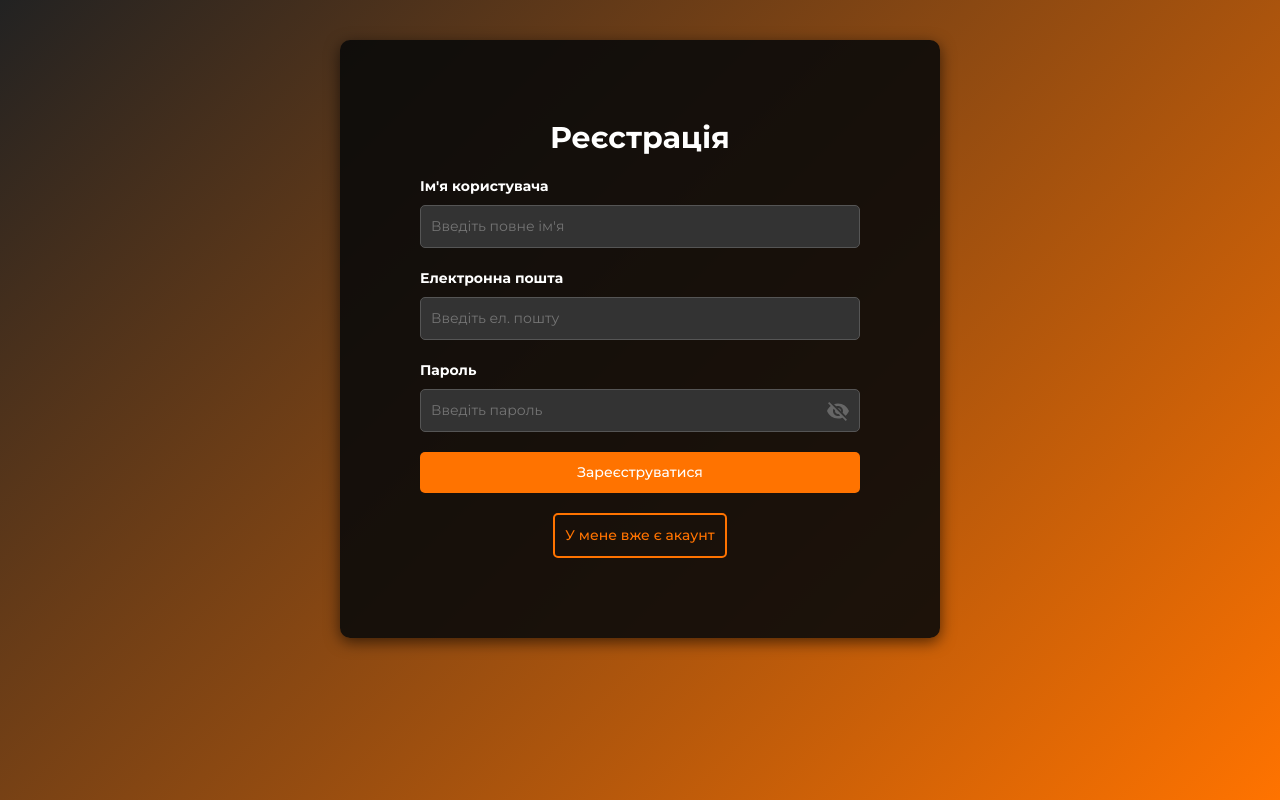
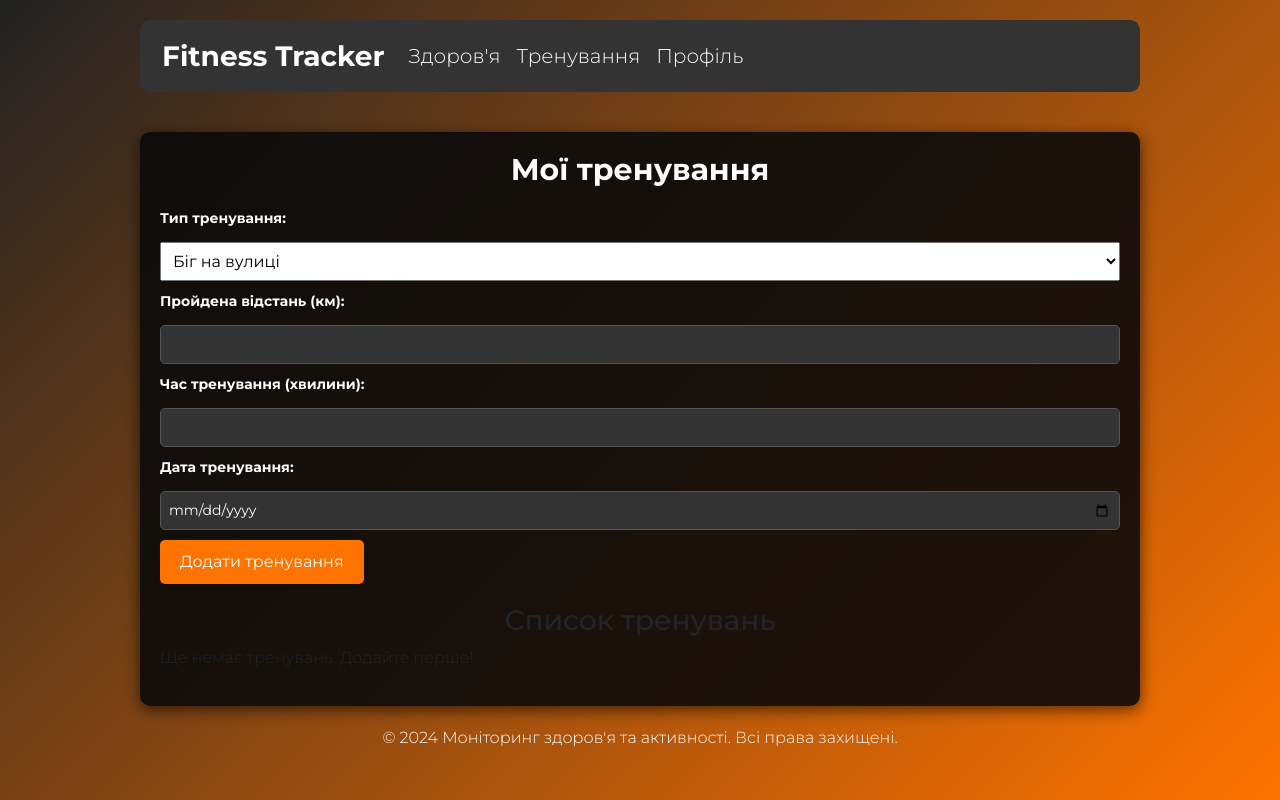
Before and after one commit to onsviii/fitness_track, a React (Create React App) app: page /workouts in a window 1280 px wide. Built offline with nearby package versions, Linux system fonts and the light colour scheme.

Commit message:
Update navbar and add workouts page

```diff
--- a/src/App.js
+++ b/src/App.js
@@ -11,6 +11,7 @@ import Footer from "./components/Footer/Footer"
 import NaviBar from './components/NaviBar/NaviBar';
 
 import Home from './pages/Home/Home';
+import Workouts from './pages/Workouts/Workouts'
 import Users from './pages/Users/Users';
 import Authentication from "./pages/Authentication/Authentication";
 
@@ -20,17 +21,18 @@ function App() {
   return (
     <>
       <Router>
-        {false ? (
-          <Container>
+        {true ? (
+          <Container className="page-container">
             <NaviBar />
             <Routes>
               <Route path="/" exact Component={Home} />
+              <Route path="/workouts" exact Component={Workouts} />
               <Route path="/profile" Component={Users} />
             </Routes>
             <Footer />
           </Container>
         ) : (
-          <Container>
+          <Container className="auth-container">
             <Authentication />
           </Container>
         )}
--- a/src/components/Authentication/SignUp.js
+++ b/src/components/Authentication/SignUp.js
@@ -40,7 +40,7 @@ const SignUp = () => {
     };
 
     return (
-      <div className="auth-container">
+      <Container>
         <h2>Реєстрація</h2>
         <form>
           <div className="form-group">
@@ -95,7 +95,7 @@ const SignUp = () => {
             Зареєструватися
           </button>
         </form>
-      </div>
+      </Container>
     );
   };
 
--- a/src/components/NaviBar/NaviBar.css
+++ b/src/components/NaviBar/NaviBar.css
@@ -1,6 +1,10 @@
 .navbar {
+    width: 100%;
+    max-width: 1000px;
+    background: #333;
     padding: 10px;
-    margin: 10px;
+    margin-top: 20px;
+    margin-bottom: 40px;
     border-radius: 10px;
     color: #ffffff
 }
--- a/src/components/NaviBar/NaviBar.js
+++ b/src/components/NaviBar/NaviBar.js
@@ -12,6 +12,7 @@ export default function NaviBar() {
           <Navbar.Brand href="/">Fitness Tracker</Navbar.Brand>
           <Nav className="me-auto">
             <Nav.Link href="/">Здоров'я</Nav.Link>
+            <Nav.Link href="/workouts">Тренування</Nav.Link>
             <Nav.Link href="/profile">Профіль</Nav.Link>
           </Nav>
         </Container>
--- a/src/index.css
+++ b/src/index.css
@@ -19,57 +19,17 @@ body {
   background-size: cover;*/
 }
 
-.gg {
-  max-width: 600px ;
-  padding: 80px;
-  background: rgba(10, 10, 10, 0.9);
-  border-radius: 10px;
-  box-shadow: 0px 4px 15px rgba(0, 0, 0, 0.6);
-  font-family: 'Montserrat', sans-serif;
-  font-weight: 300;
-  text-align: center;
+.page-container {
+  align-items: center;
+  display:flex;
+  flex-direction: column;
 }
 
-/*.page-container {
-  max-width: 600px;
-  width: fit-content;
-  padding: 40px;
-  background: rgba(10, 10, 10, 0.9);
-  border-radius: 10px;
-  box-shadow: 0px 4px 15px rgba(0, 0, 0, 0.6);
-  font-family: 'Montserrat', sans-serif;
-  font-weight: 300;
-  text-align: center;
-}*/
+.auth-container {
+  margin: 50px auto;
+}
 
 .container {
-  margin: 40px auto;
   font-family: 'Montserrat', sans-serif;
   font-weight: 300;
 }
-
-.home-container {
-  max-width: 700px;
-  margin: 0 auto;
-  padding: 20px;
-}
-
-.status-bar {
-  display: flex;
-  justify-content: space-between;
-  background: #222;
-  padding: 15px;
-  border-radius: 8px;
-  margin-bottom: 20px;
-}
-
-.status-item {
-  color: #fff;
-  font-size: 1.1rem;
-}
-
-.card-container {
-  display: flex;
-  flex-wrap: wrap;
-  gap: 30px;
-}
--- a/src/pages/Authentication/Authentication.js
+++ b/src/pages/Authentication/Authentication.js
@@ -8,7 +8,7 @@ const Authentication = () => {
   const [isSignUp, setIsSignUp] = useState(true);
 
   return (
-    <Container className="page-container">
+    <Container className="auth-group">
       {isSignUp ? <SignUp /> : <SignIn />}
       <button
         onClick={() => setIsSignUp(!isSignUp)}
--- a/src/pages/Authentication/AuthenticationPage.css
+++ b/src/pages/Authentication/AuthenticationPage.css
@@ -1,6 +1,6 @@
-.page-container {
+.auth-group {
     max-width: 600px;
-    padding: 80px;
+    padding: 30px;
     background: rgba(10, 10, 10, 0.9);
     border-radius: 10px;
     box-shadow: 0px 4px 15px rgba(0, 0, 0, 0.6);
--- /dev/null
+++ b/src/pages/Home/Home.css
@@ -0,0 +1,29 @@
+.home-container {
+    max-width: 1000px;
+    padding: 40px;
+    background: rgba(10, 10, 10, 0.9);
+    border-radius: 10px;
+    box-shadow: 0px 4px 15px rgba(0, 0, 0, 0.6);
+    margin: 0 auto;
+    padding: 20px;
+}
+
+.status-bar {
+    display: flex;
+    justify-content: space-between;
+    background: #222;
+    padding: 15px;
+    border-radius: 8px;
+    margin-bottom: 20px;
+}
+
+.status-item {
+    color: #fff;
+    font-size: 1.1rem;
+}
+
+.card-container {
+    display: flex;
+    flex-wrap: wrap;
+    gap: 30px;
+}
--- a/src/pages/Home/Home.js
+++ b/src/pages/Home/Home.js
@@ -1,9 +1,11 @@
 import React from "react";
-import CardItem from "../../components/CardItem/CardItem";;
+import Container from 'react-bootstrap/Container';
+import CardItem from "../../components/CardItem/CardItem";
+import "./Home.css"
 
 export default function Home() {
   return (
-    <div className="home-container">
+    <Container className="home-container">
       <h1 className="text-light mb-4">Здоров'я</h1>
       <div className="status-bar">
         <div className="status-item">
@@ -22,6 +24,6 @@ export default function Home() {
         <CardItem title="Тиск" description="Одягніть пристрій і виміряйте" />
         <CardItem title="Кисень у крові" description="Одягніть пристрій і виміряйте" />
       </div>
-    </div>
+    </Container>
   );
 }
--- /dev/null
+++ b/src/pages/Workouts/Workouts.css
@@ -0,0 +1,62 @@
+.workouts-container {
+    max-width: 1000px;
+    padding: 40px;
+    background: rgba(10, 10, 10, 0.9);
+    border-radius: 10px;
+    box-shadow: 0px 4px 15px rgba(0, 0, 0, 0.6);
+    margin: 0 auto;
+    padding: 20px;
+  }
+
+  h2, h3 {
+    text-align: center;
+  }
+
+  form {
+    margin-bottom: 20px;
+  }
+
+  form div {
+    margin-bottom: 10px;
+  }
+
+  form label {
+    display: block;
+    font-weight: bold;
+  }
+
+  form input, form select {
+    width: 100%;
+    padding: 8px;
+    margin-top: 5px;
+    box-sizing: border-box;
+  }
+
+  form button {
+    padding: 10px 20px;
+    background-color: #ff7300;
+    color: #fff;
+    border: none;
+    cursor: pointer;
+    border-radius: 5px;
+  }
+
+  form button:hover {
+    background-color: #ff8c33;
+  }
+
+  .workout-list {
+    list-style: none;
+    padding: 0;
+  }
+
+  .workout-item {
+    background: #f4f4f4;
+    margin-bottom: 10px;
+    padding: 10px;
+    border-radius: 5px;
+  }
+
+  .workout-item p {
+    margin: 5px 0;
+  }
--- /dev/null
+++ b/src/pages/Workouts/Workouts.js
@@ -0,0 +1,131 @@
+import React, { useState } from "react";
+import Container from 'react-bootstrap/Container';
+import "./Workouts.css";
+
+function Workouts() {
+  const [workouts, setWorkouts] = useState([]);
+  const [formData, setFormData] = useState({
+    type: "Біг на вулиці",
+    distance: "",
+    time: "",
+    date: "",
+  });
+
+  const handleChange = (e) => {
+    const { name, value } = e.target;
+    setFormData({ ...formData, [name]: value });
+  };
+
+  const calculateCalories = (type, distance, time) => {
+    const MET = {
+      "Біг на вулиці": 8,
+      Ходьба: 3.8,
+      "Біг на доріжці": 7.5,
+      "Їзда на велосипеді": 6,
+    };
+    const weight = 70;
+    const hours = time / 60;
+    return Math.round(MET[type] * weight * hours);
+  };
+
+  const handleAddWorkout = (e) => {
+    e.preventDefault();
+
+    const calories = calculateCalories(
+      formData.type,
+      formData.distance,
+      formData.time
+    );
+
+    const newWorkout = {
+      ...formData,
+      calories,
+    };
+
+    setWorkouts([...workouts, newWorkout]);
+
+    setFormData({
+      type: "Біг на вулиці",
+      distance: "",
+      time: "",
+      date: "",
+    });
+  };
+
+  return (
+    <Container className="workouts-container">
+      <h2>Мої тренування</h2>
+      <form onSubmit={handleAddWorkout}>
+        <div>
+          <label>Тип тренування:</label>
+          <select
+            name="type"
+            value={formData.type}
+            onChange={handleChange}
+          >
+            <option value="Біг на вулиці">Біг на вулиці</option>
+            <option value="Ходьба">Ходьба</option>
+            <option value="Біг на доріжці">Біг на доріжці</option>
+            <option value="Їзда на велосипеді">Їзда на велосипеді</option>
+          </select>
+        </div>
+
+        <div>
+          <label>Пройдена відстань (км):</label>
+          <input
+            type="number"
+            name="distance"
+            value={formData.distance}
+            onChange={handleChange}
+            required
+          />
+        </div>
+
+        <div>
+          <label>Час тренування (хвилини):</label>
+          <input
+            type="number"
+            name="time"
+            value={formData.time}
+            onChange={handleChange}
+            required
+          />
+        </div>
+
+        <div>
+          <label>Дата тренування:</label>
+          <input
+            type="date"
+            name="date"
+            value={formData.date}
+            onChange={handleChange}
+            required
+          />
+        </div>
+
+        <button type="submit">Додати тренування</button>
+      </form>
+
+      <div>
+        <h3>Список тренувань</h3>
+        {workouts.length === 0 ? (
+          <p>Ще немає тренувань. Додайте перше!</p>
+        ) : (
+          <ul className="workout-list">
+            {workouts.map((workout, index) => (
+              <li key={index} className="workout-item">
+                <p><strong>Тип:</strong> {workout.type}</p>
+                <p><strong>Дата:</strong> {workout.date}</p>
+                <p><strong>Час:</strong> {workout.time} хв</p>
+                <p><strong>Відстань:</strong> {workout.distance} км</p>
+                <p><strong>Калорії:</strong> {workout.calories} ккал</p>
+              </li>
+            ))}
+          </ul>
+        )}
+      </div>
+    </Container>
+  );
+}
+
+export default Workouts;
```
Also changed, not shown: src/pages/Users/Users.css (added).
